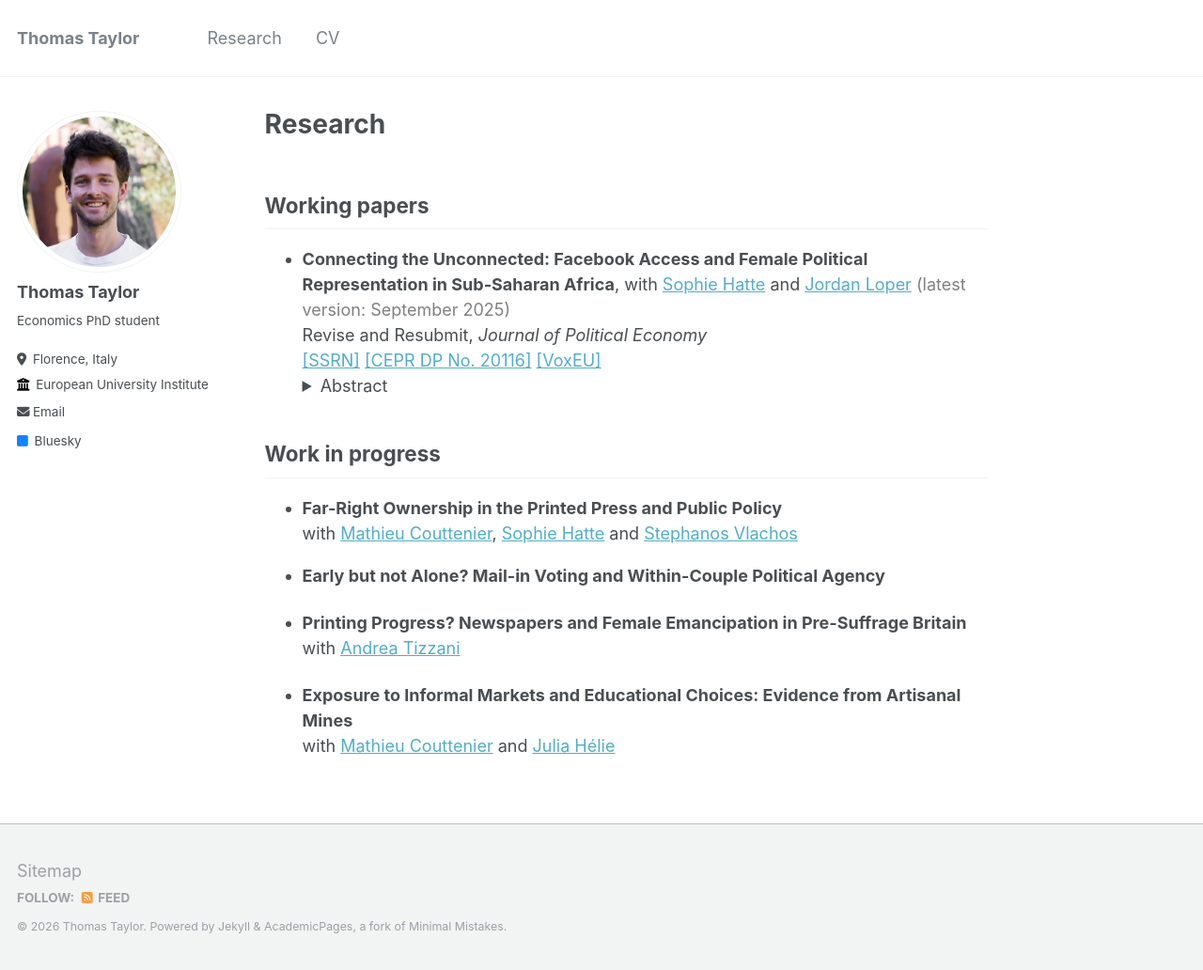
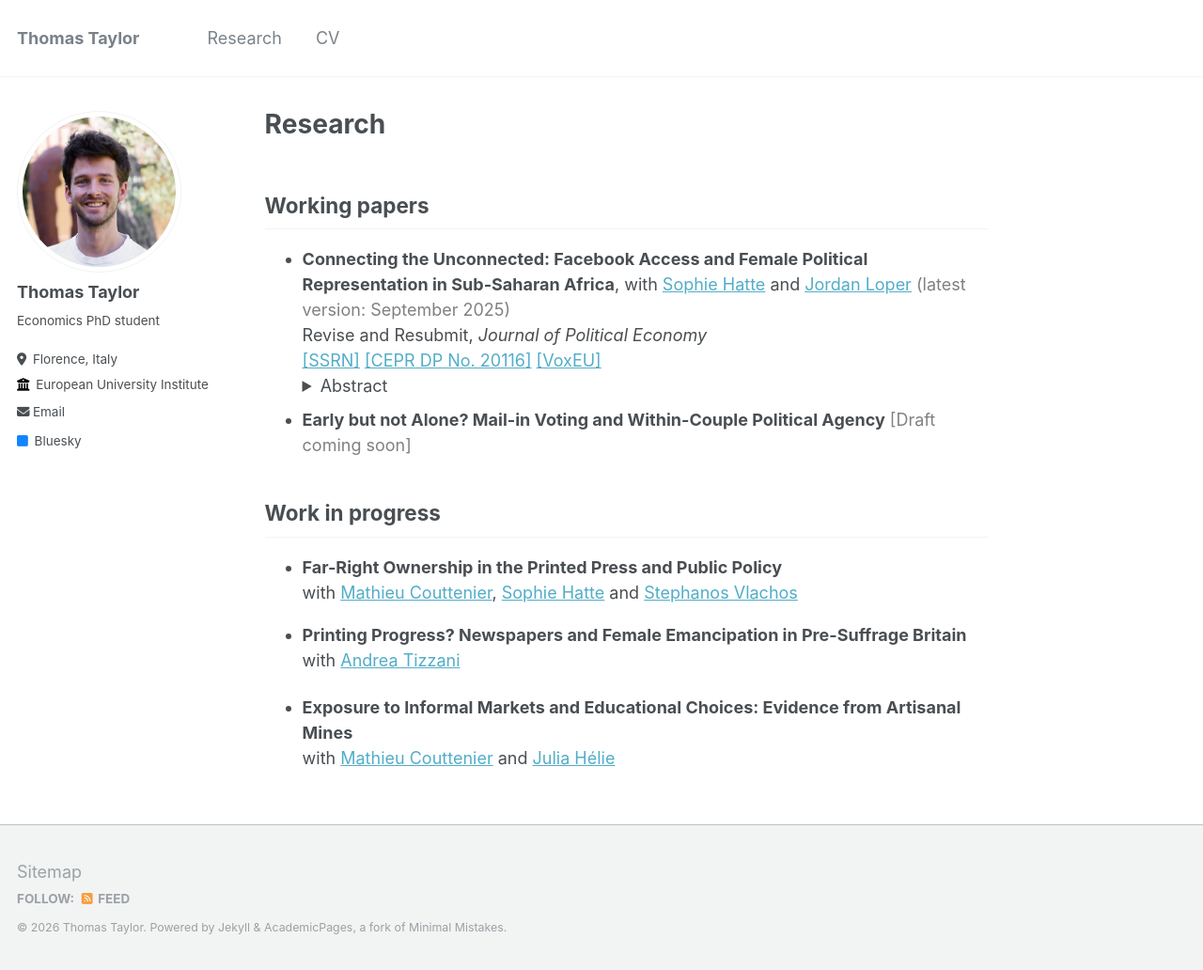
Before and after one commit to thomastaylor-econ/thomastaylor-econ.github.io, a Jekyll site: the page built from _pages/research.md, in a window 1280 px wide and 1032 px high. Shown: the whole window at 94% size. Built offline with Jekyll 4.4.1, drawn with Linux system fonts in a browser that asks for light colours; part of the change alters nothing that is shown.

Commit message:
Update research.md

```diff
--- a/_pages/research.md
+++ b/_pages/research.md
@@ -18,6 +18,8 @@ author_profile: true
   </div>
   </details>
 
+ - **Early but not Alone? Mail-in Voting and Within-Couple Political Agency**
+<span style="color:gray"> [Draft coming soon] </span>
 
 
 ## Work in progress
@@ -41,9 +43,6 @@ with [Mathieu Couttenier][couttenier_link]{:target="_blank" rel="noopener"}, [So
 [comment]: <> </details>
 
 
-- **Early but not Alone? Mail-in Voting and Within-Couple Political Agency**
-
-
 - **Printing Progress? Newspapers and Female Emancipation in Pre-Suffrage Britain**
 with [Andrea Tizzani][tizzani_link]{:target="_blank" rel="noopener"}
 
```
